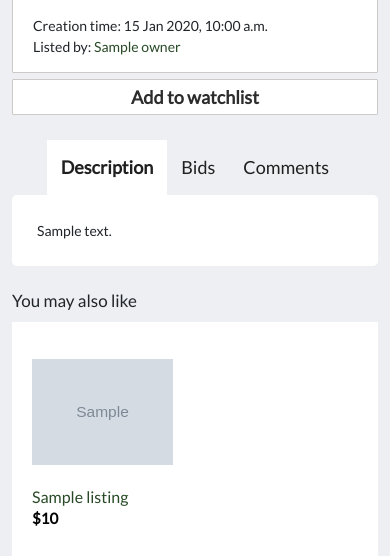
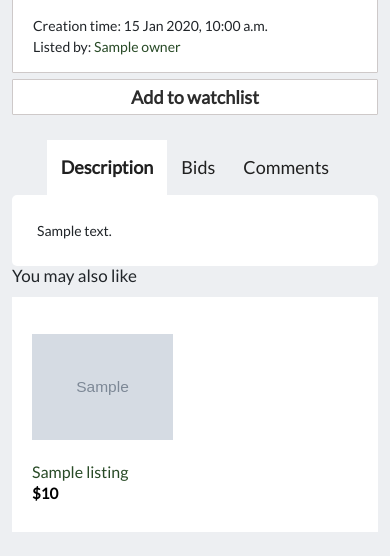
Before and after one commit to AndrejTS/auctions-site, a Django app: template auctions/templates/auctions/listing.html in a window 390 px wide. Shown: the part 489-1045 px from the top of the page. Run offline with Django 3.2, Linux system fonts and the light colour scheme; the template is opened without the code that fills it: most values are stand-ins (such as "Sample title", 1, 10 or a date in 2020); grey boxes marked "Sample" are stand-in pictures.

Commit message:
update styles

```diff
--- a/auctions/static/auctions/styles.css
+++ b/auctions/static/auctions/styles.css
@@ -725,6 +725,7 @@ a:hover {
 
 .detail-listed-by,
 .detail-start-price,
+.time-created,
 .detail-category,
 .bids-info {
   font-size: 14px;
@@ -732,12 +733,14 @@ a:hover {
 }
 .detail-listed-by a,
 .detail-start-price a,
+.time-created a,
 .detail-category a,
 .bids-info a {
   text-decoration: none;
 }
 .detail-listed-by a:hover,
 .detail-start-price a:hover,
+.time-created a:hover,
 .detail-category a:hover,
 .bids-info a:hover {
   text-decoration: underline;
@@ -766,18 +769,10 @@ a:hover {
   max-height: 100%;
 }
 
-.hr-listing {
-  margin: 50px 0;
-}
-
 .product-tabs {
   display: flex;
   justify-content: center;
   margin-top: 75px;
-}
-
-.tabs {
-  margin-bottom: 75px;
 }
 
 #description-heading,
@@ -965,10 +960,6 @@ a:hover {
 
   .product-tabs {
     margin-top: 25px;
-  }
-
-  .tabs {
-    margin-bottom: 25px;
   }
 
   .recommended-products {
--- a/auctions/static/auctions/styles.scss
+++ b/auctions/static/auctions/styles.scss
@@ -852,6 +852,7 @@ a:hover {
 
 .detail-listed-by,
 .detail-start-price,
+.time-created,
 .detail-category,
 .bids-info {
   font-size: 14px;
@@ -890,18 +891,18 @@ a:hover {
   }
 }
 
-.hr-listing {
-  margin: 50px 0;
-}
+// .time-created {
+//   text-align: end;
+//   font-size: 12px;
+//   color: #000000cb;
+//   margin-top: 8px;
+//   margin-bottom: 75px;
+// }
 
 .product-tabs {
   display: flex;
   justify-content: center;
   margin-top: 75px;
-}
-
-.tabs {
-  margin-bottom: 75px;
 }
 
 #description-heading,
@@ -930,6 +931,14 @@ a:hover {
     margin: 0;
   }
 }
+
+// #description-tab::before {
+//   content: '';
+//   border: 2px solid green;
+//   width: 100px;
+//   height: 100px;
+//   position: absolute;
+// }
 
 #bids-tab {
   p {
@@ -1109,12 +1118,12 @@ a:hover {
     height: 250px;
   }
 
+  // .time-created {
+  //   margin-bottom: 25px;
+  // }
+
   .product-tabs {
     margin-top: 25px;
-  }
-
-  .tabs {
-    margin-bottom: 25px;
   }
 
   .recommended-products {
```
Also changed, not shown: 1 other file.
